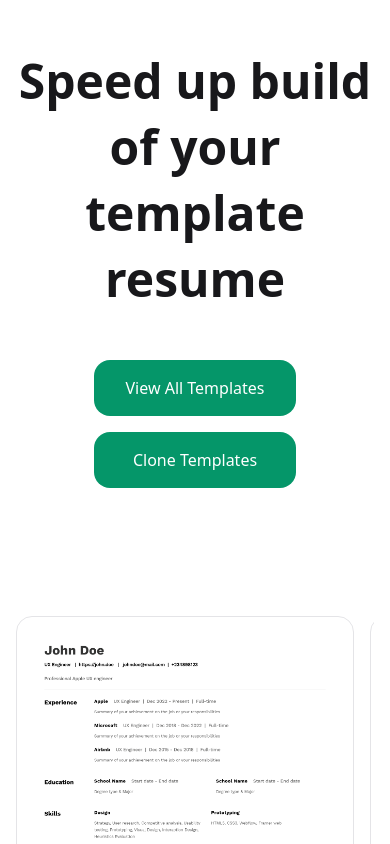
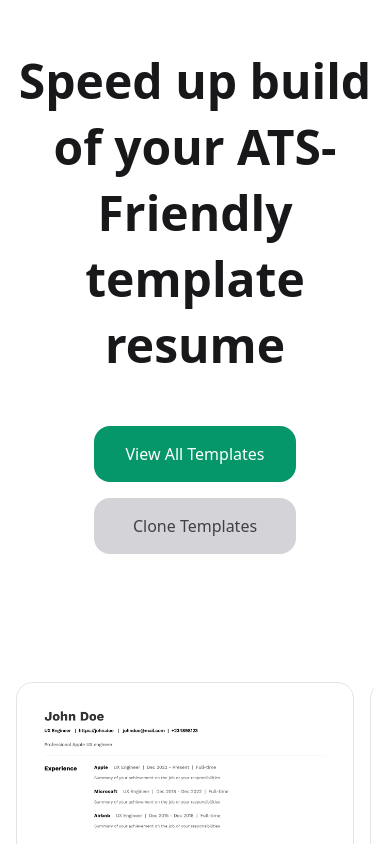
Before and after one commit to unaivan22/clean-resume, a React (Create React App) app: page / in a window 390 px wide. Shown: the top 844 px of the page. Built offline with nearby package versions, Linux system fonts and the light colour scheme.

Commit message:
add style

```diff
--- a/src/page/AllTemplates.js
+++ b/src/page/AllTemplates.js
@@ -11,7 +11,7 @@ export default function AllTemplates() {
   return (
     <div className="grid place-items-center bg-white pt-32 pb-52 min-h-screen">
       <div className='text-white grid grid-cols-1 text-center sm:px-4 xs:px-4'>
-        <h1 className='font-bold xl:text-6xl lg:text-6xl md:text-6xl sm:text-4xl xs:text-4xl mx-auto leading-snug text-zinc-900'>Templates that speed up <br className='2xl:block xl:block md:block sm:hidden xs:hidden' /> creating your resume</h1>
+        <h1 className='font-bold xl:text-6xl lg:text-6xl md:text-6xl sm:text-4xl xs:text-4xl mx-auto leading-snug text-zinc-900'>ATS-Friendly templates that speed up <br className='2xl:block xl:block md:block sm:hidden xs:hidden' /> creating your resume</h1>
         <div className='grid xl:grid-cols-1 lg:grid-cols-1 md:grid-cols-1 sm:grid-cols-1 xs:grid-cols-1 gap-x-4 gap-y-4  text-center mx-auto mt-12 mb-32'>
           <a href='https://github.com/unaivan22/clean-resume' className='bg-emerald-600 px-8 py-4 text-white rounded-2xl font-base hover:bg-emerald-900'>Clone Templates</a>
         </div>
--- a/src/page/Home.js
+++ b/src/page/Home.js
@@ -8,10 +8,10 @@ export default function Home() {
     <div className='bg-white'>
       <div className="grid place-items-center bg-white 2xl:pt-32 xl:pt-32 md:pt-32 sm:pt-12 xs:pt-12">
         <div className='text-white grid grid-cols-1 text-center sm:px-4 xs:px-4'>
-          <h1 className='font-bold xl:text-6xl lg:text-6xl md:text-6xl sm:text-5xl xs:text-5xl mx-auto leading-snug text-zinc-900'>Speed up build of your <br className='2xl:block xl:block md:block sm:hidden xs:hidden' /> template resume</h1>
+          <h1 className='font-bold xl:text-6xl lg:text-6xl md:text-6xl sm:text-5xl xs:text-5xl mx-auto leading-snug text-zinc-900'>Speed up build of your <br className='2xl:block xl:block md:block sm:hidden xs:hidden' /> ATS-Friendly template resume</h1>
           <div className='grid xl:grid-cols-2 lg:grid-cols-2 md:grid-cols-2 sm:grid-cols-1 xs:grid-cols-1 gap-x-4 gap-y-4  text-center mx-auto mt-12 mb-32'>
             <a href='/templates' className='bg-emerald-600 px-8 py-4 rounded-2xl font-base hover:bg-emerald-900'>View All Templates</a>
-            <a href='https://github.com/unaivan22/clean-resume' className='bg-emerald-600 px-8 py-4 rounded-2xl font-base hover:bg-emerald-900'>Clone Templates</a>
+            <a href='https://github.com/unaivan22/clean-resume' className='bg-zinc-300 text-zinc-700 px-8 py-4 rounded-2xl font-base hover:bg-zinc-900 hover:text-white'>Clone Templates</a>
           </div>
         </div>
       </div>
--- a/src/page/utils/Footer.jsx
+++ b/src/page/utils/Footer.jsx
@@ -4,7 +4,7 @@ export default function Footer() {
   return (
     <div className='bg-slate-50 mt-32'>
         <div className='container mx-auto py-6 grid gap-x-4'>
-            <p className='text-slate-500 text-sm xs:text-center sm:text-center md:text-left lg:text-left'>© <span>{(new Date().getFullYear())}</span> Crafted in Surabaya by <span className='text-blue underline'><a href='mailto:dinivannendragunawan@gmail.com'>Dinivan Nendra</a> </span></p>
+            <p className='text-slate-500 text-sm xs:text-center sm:text-center md:text-left lg:text-left'>© <span>{(new Date().getFullYear())}</span> Crafted in Surabaya by <span className='text-blue underline'><a href='https://dinivannendragunawan.vercel.app/'>Dinivan Nendra</a> </span></p>
         </div>
     </div>
   )
```
